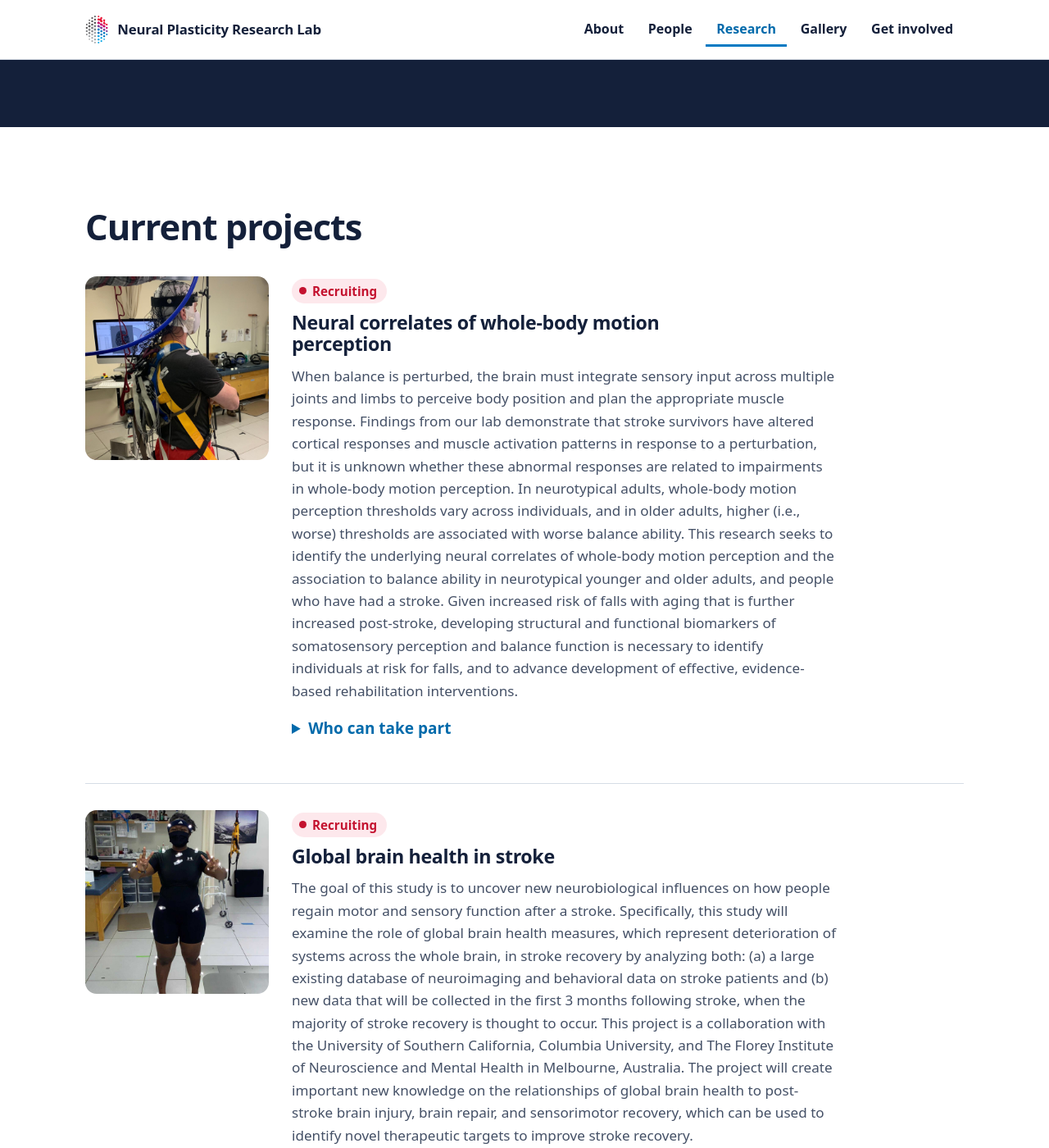
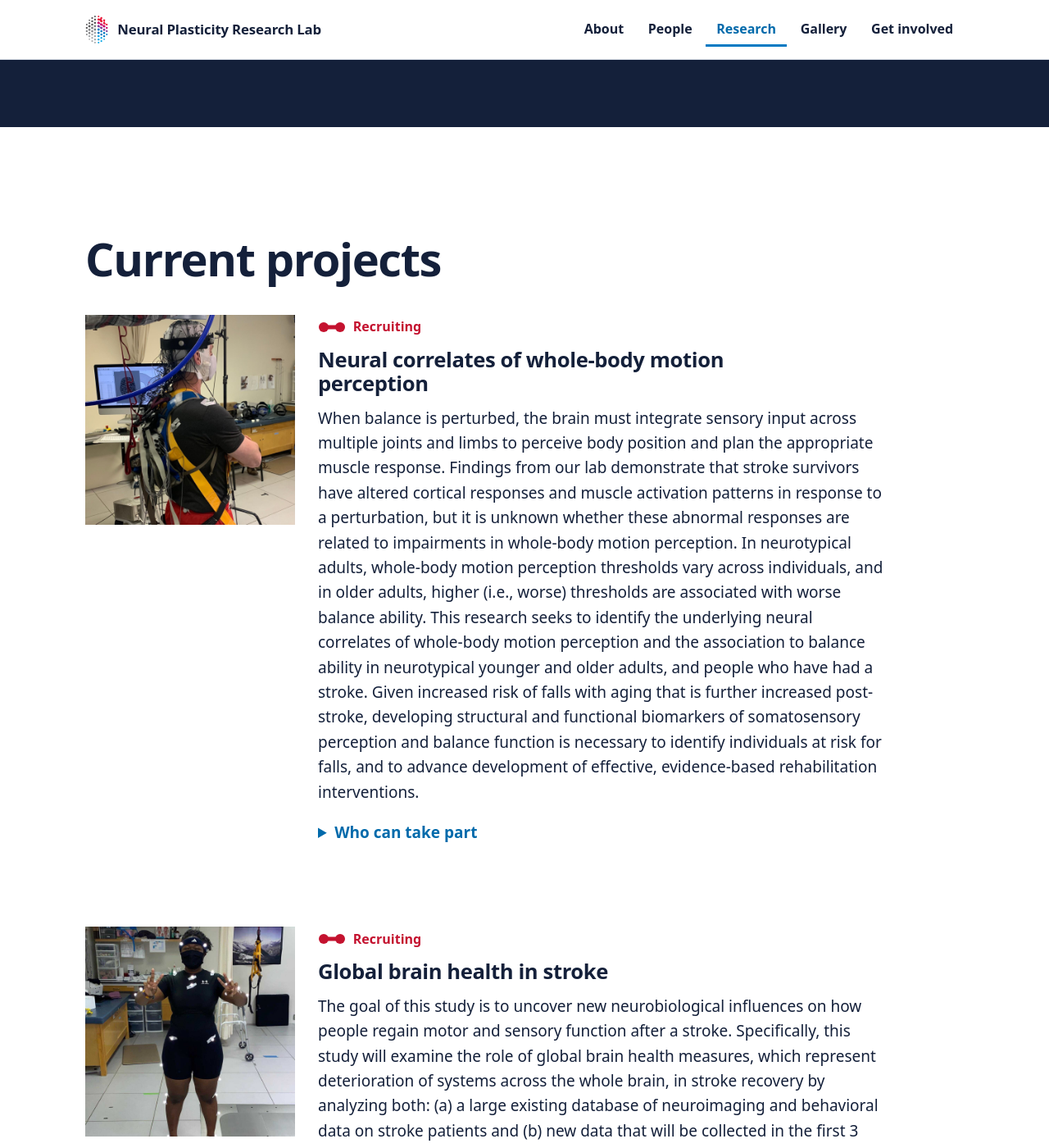
Before and after one commit to npresearchlab/npresearchlab.github.io, a Jekyll site: the page built from research.html, in a window 1280 px wide and 1400 px high, scrolled down 366 px. Shown: the whole window at 82% size. Built offline with Jekyll 4.4.1, drawn with Linux system fonts in a browser that asks for light colours; some web fonts are replaced.

Commit message:
Research: apply approved v2 design (linked-dot status, photo strip, square photos, full-ink text, more space)
Co-Authored-By: Claude Opus 5.5 <noreply@anthropic.com>
Claude-Session: https://claude.ai/code/session_01A6YfpnrJqQKYAxW4w34cR4

```diff
--- a/assets/css/site.css
+++ b/assets/css/site.css
@@ -287,6 +287,27 @@ li { margin-bottom: 0.35em; }
 .pubs a.t:hover { text-decoration: underline; color: var(--blue-text); }
 .pubs .m { color: var(--ink-2); font-size: .98rem; display: block; margin-top: .2rem; }
 
+/* Research page (approved from design v2): square photos, full-ink text, more space, no divider lines */
+.linked-status.recruiting { color: var(--red-text); }
+.linked-status.soon { color: var(--violet); }
+.page-research .section { padding: clamp(4.5rem, 10vw, 8rem) 0; }
+.page-research .section h2 { font-size: clamp(2.4rem, 4.4vw, 3.5rem); }
+.page-research img { border-radius: 0; }
+.page-research .section-head p, .page-research .project p { color: var(--ink); }
+.page-research .project { border-top: 0; padding: 2.5rem 0; grid-template-columns: 16rem 1fr; }
+.page-research .project:first-child { padding-top: 0; }
+.page-research .project p { font-size: 1.1875rem; max-width: 64ch; }
+.page-research .project h3 { font-size: 1.6rem; }
+.page-research .pubs li { border-top: 0; padding: .9rem 0; }
+@media (max-width: 760px) { .page-research .project { grid-template-columns: 1fr; } }
+/* equipment as an edge-to-edge strip of photos with captions on them */
+.tools-section { padding-bottom: 0 !important; }
+.tool-strip { display: grid; grid-template-columns: repeat(4, 1fr); }
+.tool-strip figure { margin: 0; position: relative; }
+.tool-strip img { width: 100%; aspect-ratio: 3 / 4; object-fit: cover; display: block; }
+.tool-strip figcaption { position: absolute; left: 0; right: 0; bottom: 0; padding: 2.5rem 1.1rem 1rem; color: #fff; font-weight: 700; font-size: 1.1rem; line-height: 1.25; background: linear-gradient(transparent, rgba(10,16,30,.78)); }
+@media (max-width: 760px) { .tool-strip { grid-template-columns: 1fr 1fr; } }
+
 /* Gallery */
 .gallery { columns: 3 16rem; column-gap: 1rem; }
 .gallery img { width: 100%; margin-bottom: 1rem; border-radius: 10px; break-inside: avoid; }
--- a/research.html
+++ b/research.html
@@ -14,7 +14,7 @@ permalink: /research/
       <article class="project" id="{{ p.title | slugify }}">
         <img src="{{ p.photo | relative_url }}" alt="" loading="lazy">
         <div>
-          {% if p.status == "recruiting" %}<span class="status status-recruiting">Recruiting</span>{% elsif p.status == "coming-soon" %}<span class="status status-coming-soon">Recruiting soon</span>{% endif %}
+          {% if p.status == "recruiting" %}<span class="linked-status recruiting">{% include linked.svg %}Recruiting</span>{% elsif p.status == "coming-soon" %}<span class="linked-status soon">{% include unlinked.svg %}Recruiting soon</span>{% endif %}
           <h3>{{ p.title }}</h3>
           {% if p.summary != "" %}<p>{{ p.summary }}</p>{% endif %}
           {% if p.eligibility %}
@@ -31,14 +31,10 @@ permalink: /research/
   </div>
 </section>
 
-<section class="section section-mist" id="tools">
-  <div class="wrap">
-    <div class="section-head"><h2>Tools and methods</h2></div>
-    <div class="tools">
-      {% for t in site.data.tools %}
-      <div class="tool"><figure><img src="{{ t.photo | relative_url }}" alt="{{ t.name }}" loading="lazy"><figcaption>{{ t.name }}</figcaption></figure></div>
-      {% endfor %}
-    </div>
+<section class="section section-mist tools-section" id="tools">
+  <div class="wrap"><div class="section-head"><h2>Tools and methods</h2></div></div>
+  <div class="tool-strip">
+    {% for t in site.data.tools %}<figure><img src="{{ t.photo | relative_url }}" alt="" loading="lazy"><figcaption>{{ t.name }}</figcaption></figure>{% endfor %}
   </div>
 </section>
 
```
Also changed, not shown: _includes/unlinked.svg (added).
